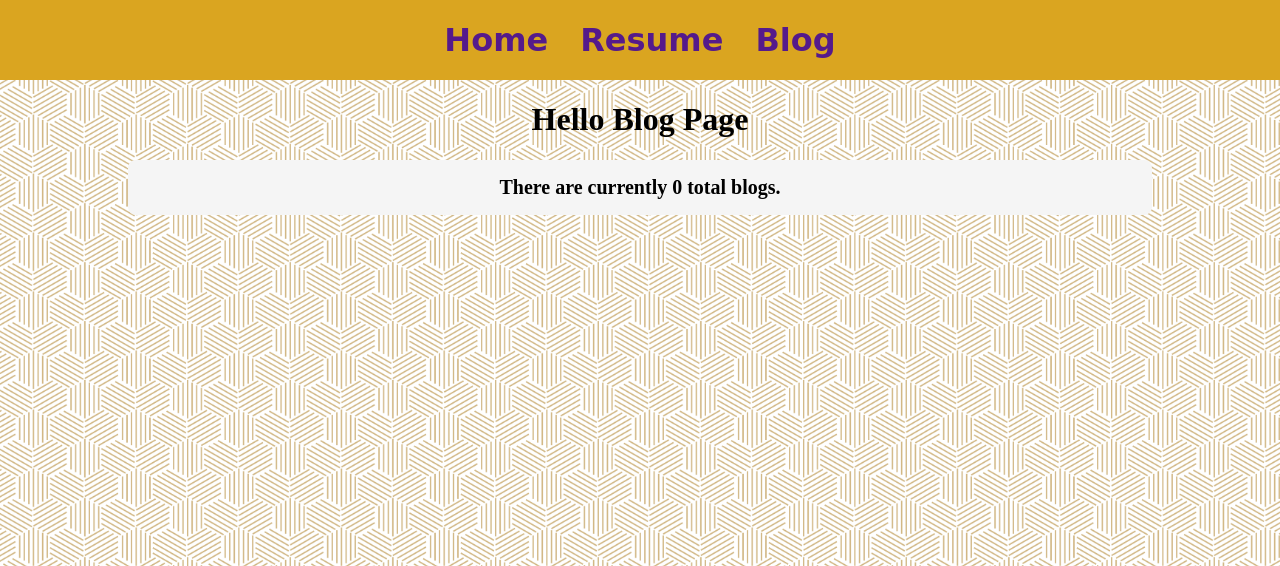
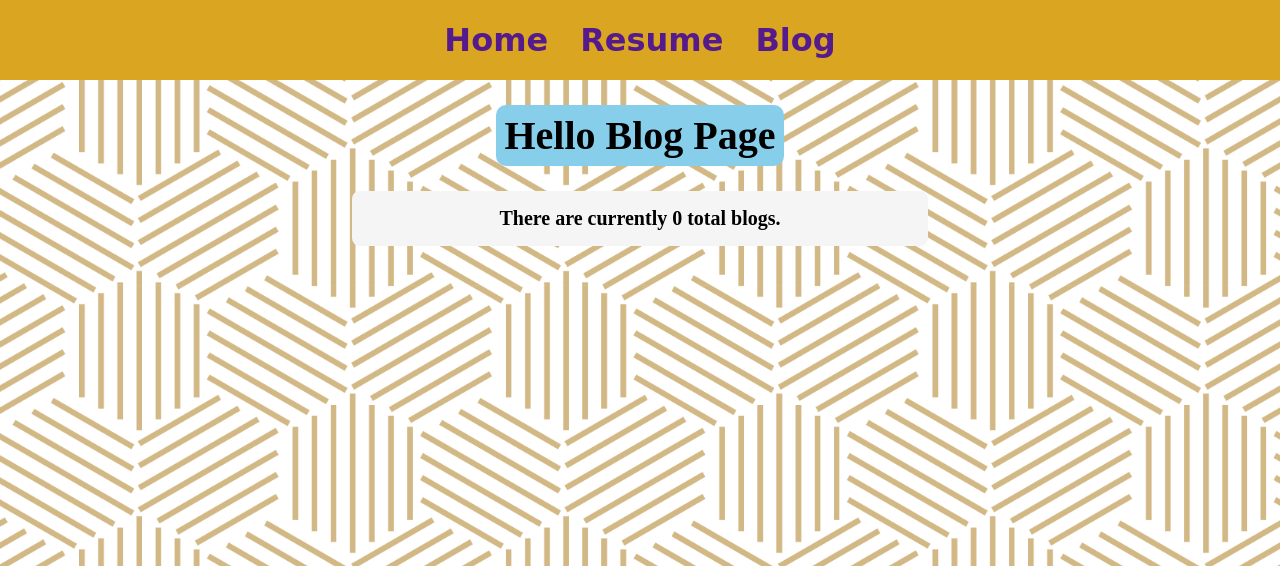
Before and after one commit to julian-lundquist/portfolio_project, a Django app: page /blog/ in a window 1280 px wide. Shown: the top 566 px of the page. Run offline with Django 3.2, Linux system fonts and the light colour scheme; data that the repository does not hold is empty.

Commit message:
improved styling across portfolio and blog templates

```diff
--- a/static/css/base.css
+++ b/static/css/base.css
@@ -1,7 +1,8 @@
 body {
   background-image: url("../img/242.jpg");
-  background-size: contain;
+  background-size: cover;
   background-repeat: repeat;
+  background-position: center;
   margin: 0;
 }
 
@@ -10,7 +11,20 @@
 }
 
 .container {
-  padding: 5em 8em;
+  padding: 5em 6em;
+}
+
+.page-title-container {
+  text-align: center;
+  margin: 2em 0;
+}
+
+.page-title {
+  padding: 8px;
+  font-size: 2.5em;
+  font-weight: bold;
+  background-color: skyblue;
+  border-radius: 0.25em;
 }
 
 .navbar {
@@ -57,6 +71,11 @@
   display: block;
   position: relative;
   margin: 0 1em;
+  border-radius: 0.5em;
+}
+
+.project-item:hover {
+  box-shadow: 1px 1px 2px black, 0 0 25px blue, 0 0 5px darkblue;
 }
 
 .project-item-image {
@@ -71,7 +90,7 @@
 .project-item-content {
   transition: .5s ease;
   opacity: 0;
-  text-align: left;
+  text-align: center;
   user-select: none;
   cursor: pointer;
   position: absolute;
@@ -97,6 +116,8 @@
 }
 
 .blog-items {
+  width: 50%;
+  margin: 0 auto;
   padding: 1em;
   background-color: whitesmoke;
   border-radius: 0.5em;
--- a/templates/blog/blogs.html
+++ b/templates/blog/blogs.html
@@ -2,7 +2,9 @@
 
 {% block content %}
 
-    <h1>Hello Blog Page</h1>
+    <div class="page-title-container">
+        <span class="page-title">Hello Blog Page</span>
+    </div>
 
     <div class="blog-items">
         <span class="blog-items-count">There are currently {{ blogs.count }} total blog{{ blogs.count|pluralize }}.</span>
--- a/templates/portfolio/home.html
+++ b/templates/portfolio/home.html
@@ -2,7 +2,9 @@
 
 {% block content %}
 
-    <h1>Julian's Portfolio</h1>
+    <div class="page-title-container">
+        <span class="page-title">Julian's Portfolio</span>
+    </div>
 
     <div class="project-items">
         {% for project in projects %}
@@ -11,6 +13,7 @@
                     <img class="project-item-image" src="{{ project.image.url }}" alt="{{ project.image.name }}">
                     <div class="project-item-content">
                         <h2>{{ project.title }}</h2>
+                        <h4>Click to View</h4>
                         <h3 class="project-item-description">{{ project.description }}</h3>
                     </div>
                 </div>
```
